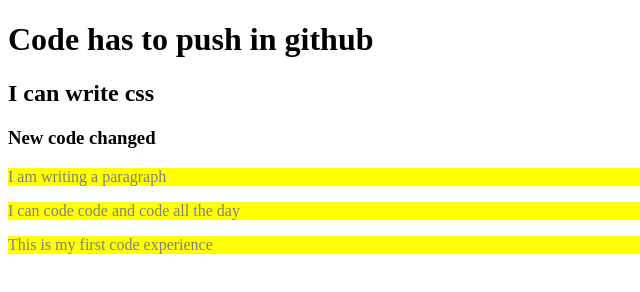
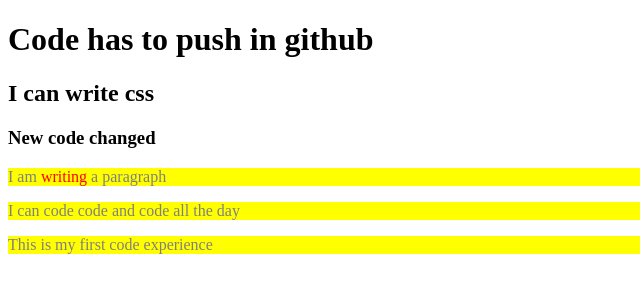
Before and after one commit to Bhubon2004/my-fourth-repo, a plain HTML site: page index.html in a window 1280 px wide. Shown: the full height of the page, 0-640 px from the left. Drawn offline with Linux system fonts and the light colour scheme.

Commit message:
Added span

```diff
--- a/index.html
+++ b/index.html
@@ -10,7 +10,7 @@
     <h1>Code has to push in github</h1>
     <h2>I can write css</h2>
     <h3>New code changed</h3>
-    <p>I am writing a paragraph</p>
+    <p>I am <span>writing</span> a paragraph</p>
     <p>I can code code and code all the day</p>
     <p>This is my first code experience</p>
 
--- a/style.css
+++ b/style.css
@@ -2,4 +2,8 @@ p{
     color: gray;
     background-color: yellow;
 
+
 }
+span{
+    color: red;
+}
```
